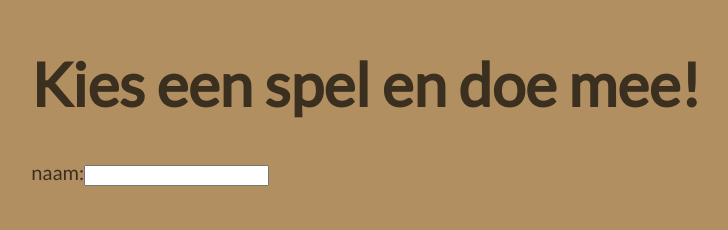
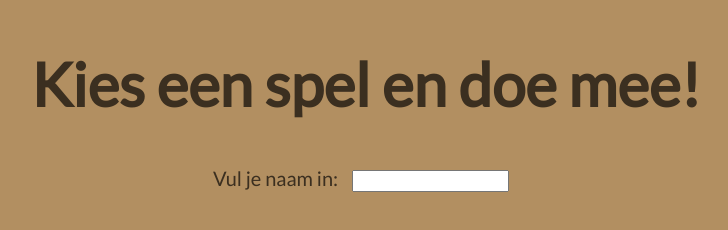
Before and after one commit to westre/NodePesten, a website: page public/serverlist.html in a window 1280 px wide. Shown: the whole page, without its empty margins (282-1010 px from the left). Drawn offline with nearby package versions, Linux system fonts and the light colour scheme; no server answers.

Commit message:
CSS (almost) final changes

```diff
--- a/public/css/style.css
+++ b/public/css/style.css
@@ -166,6 +166,14 @@ h2:hover{
     transition: all 200ms ease-in;
 }
 
+input{
+    font-family: 'Lato', sans-serif;
+}
+
+li{
+    text-align: center;
+    list-style-type:none;
+}
 #table{
     display:inline-block;
     position: relative;
@@ -203,11 +211,22 @@ h2:hover{
 
 button{
     background-color:#3B2F20;
-    color:#D3F0FF;
+    color:#B28F61;
     border: 0px;
+    padding: 10px;
+    margin: 5px;
 }
 
 button:hover{
-    background-color:#B28F61;
+    color: #D3F0FF;
     transition: all 200ms ease-in;
 }
+
+#inputName{
+    text-align: center;
+    margin: 10px;
+}
+
+.content{
+    text-align: center;
+}
--- a/public/serverlist.html
+++ b/public/serverlist.html
@@ -17,10 +17,10 @@
             </script>
 
             <h1>Kies een spel en doe mee!</h1>
+            <div class="content">
+                <label for="player-name" class="center">Vul je naam in:</label>
+                <input type="text" name="player-name" id="inputName">
 
-            <label for="player-name" class="center">naam:</label>
-            <input type="text" name="player-name">
-
-            <ul class="server-list" class="center"></ul>
-        </div> </body>
+                <ul class="server-list" class="center"></ul>
+            </div></div> </body>
 </html>
```
